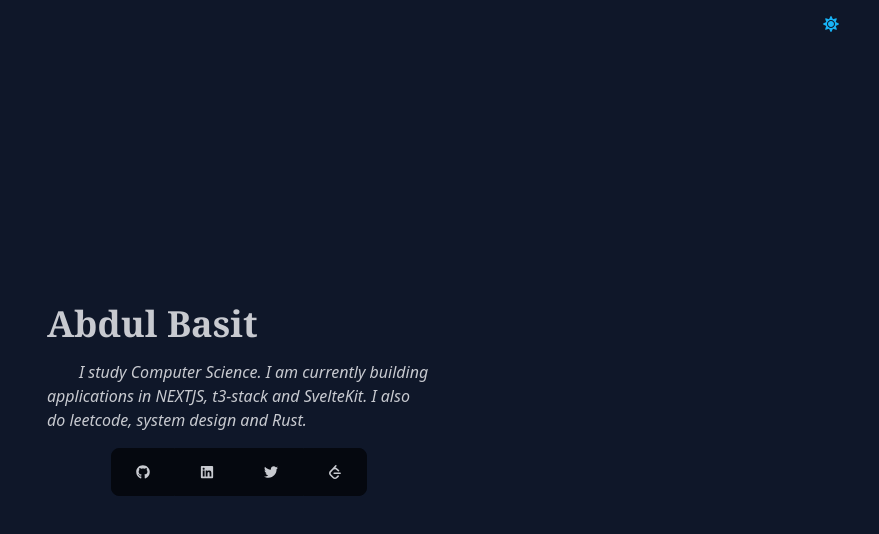
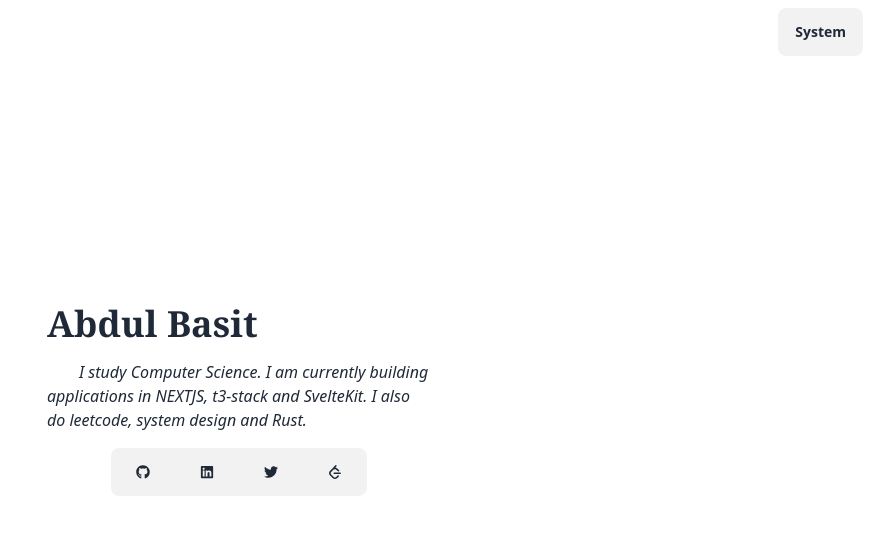
Before and after one commit to abd-ulbasit/abd-ulbasit, a Next.js app: page / in a window 1280 px wide. Shown: the top 534 px of the page, without its empty margins (401-1280 px from the left). Built offline with nearby package versions, Linux system fonts and the light colour scheme.

Commit message:
add random multiple themes

```diff
--- a/app/components/Socials.tsx
+++ b/app/components/Socials.tsx
@@ -11,7 +11,7 @@
   >{socials.map((social) => {
 
     return <button key={social.src} onClick={(e) => { e.preventDefault(); window.open(`https://${social.src}`, "_blank") }}
-      className="btn px-6 py-0"
+      className="btn px-6 "
     >
       {<social.icon></social.icon>}
     </button>
--- a/app/components/ThemeToggler.tsx
+++ b/app/components/ThemeToggler.tsx
@@ -1,11 +1,52 @@
 "use client"
 import { useTheme } from "next-themes"
-import { FaRegMoon, FaSun } from "react-icons/fa"
+import { useEffect, useState } from "react"
 const ThemeToggler = () => {
-    const { theme, setTheme } = useTheme();
+    const themes = [
+        "light",
+        "dark",
+        "cupcake",
+        "bumblebee",
+        "emerald",
+        "corporate",
+        "synthwave",
+        "retro",
+        "cyberpunk",
+        "valentine",
+        "halloween",
+        "garden",
+        "forest",
+        "aqua",
+        "lofi",
+        "pastel",
+        "fantasy",
+        "wireframe",
+        "black",
+        "luxury",
+        "dracula",
+        "cmyk",
+        "autumn",
+        "business",
+        "acid",
+        "lemonade",
+        "night",
+        "coffee",
+        "winter",
+    ]
+    const [mounted, setMounted] = useState(false)
+    const { theme, setTheme } = useTheme()
+
+    // useEffect only runs on the client, so now we can safely show the UI
+
+    useEffect(() => {
+        setMounted(true)
+    }, [])
+
+    if (!mounted) {
+        return null
+    }
     return (
-        <button className={` text-primary-focus px-6 py-2`} onClick={() => { setTheme(theme == "night" ? "retro" : "night") }}  >{theme == "retro" ? <FaRegMoon></FaRegMoon> :
-            <FaSun></FaSun>}
+        <button className={`btn capitalize`} onClick={() => { setTheme(themes[Math.floor(Math.random() * themes.length)]) }}  >{theme}
         </button>
     );
 }
--- a/app/layout.tsx
+++ b/app/layout.tsx
@@ -15,7 +15,7 @@
 }) {
 
   return (
-    <html lang="en" data-theme="retro">
+    <html lang="en" >
       <head>
         <link rel="icon" href="/favicon.ico" sizes='any' />
       </head>
--- a/app/providers.tsx
+++ b/app/providers.tsx
@@ -3,7 +3,7 @@
 
 export function ThemeWrapper({ children }: { children: React.ReactNode }) {
     return (
-        <ThemeProvider >
+        <ThemeProvider defaultTheme="system" >
             {children}
         </ThemeProvider>
     )
--- a/tailwind.config.js
+++ b/tailwind.config.js
@@ -17,6 +17,36 @@
     },
     plugins: [require("daisyui")],
     daisyui: {
-        themes: ["night", "retro"],
+        themes: [
+            "light",
+            "dark",
+            "cupcake",
+            "bumblebee",
+            "emerald",
+            "corporate",
+            "synthwave",
+            "retro",
+            "cyberpunk",
+            "valentine",
+            "halloween",
+            "garden",
+            "forest",
+            "aqua",
+            "lofi",
+            "pastel",
+            "fantasy",
+            "wireframe",
+            "black",
+            "luxury",
+            "dracula",
+            "cmyk",
+            "autumn",
+            "business",
+            "acid",
+            "lemonade",
+            "night",
+            "coffee",
+            "winter",
+        ],
     },
 };
```
